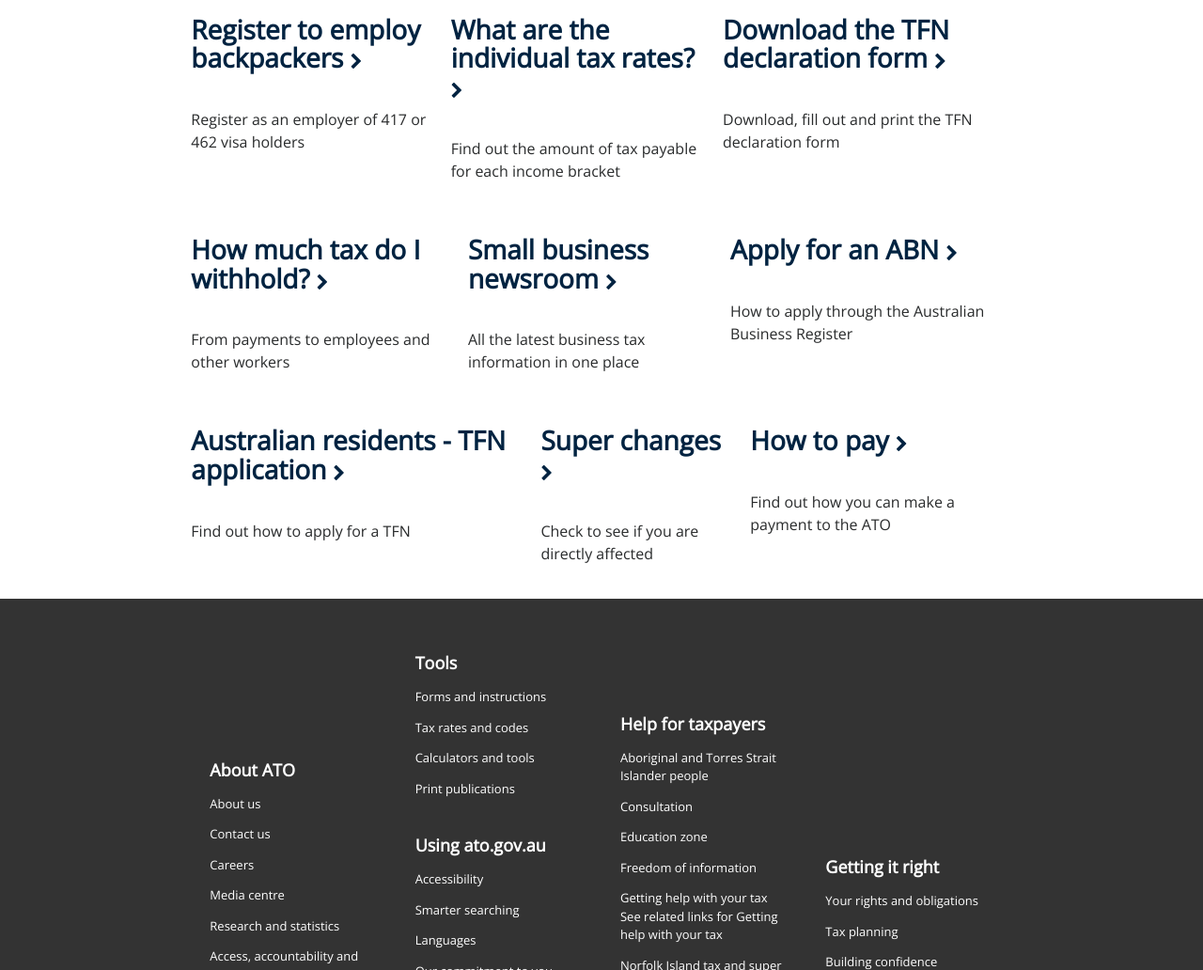
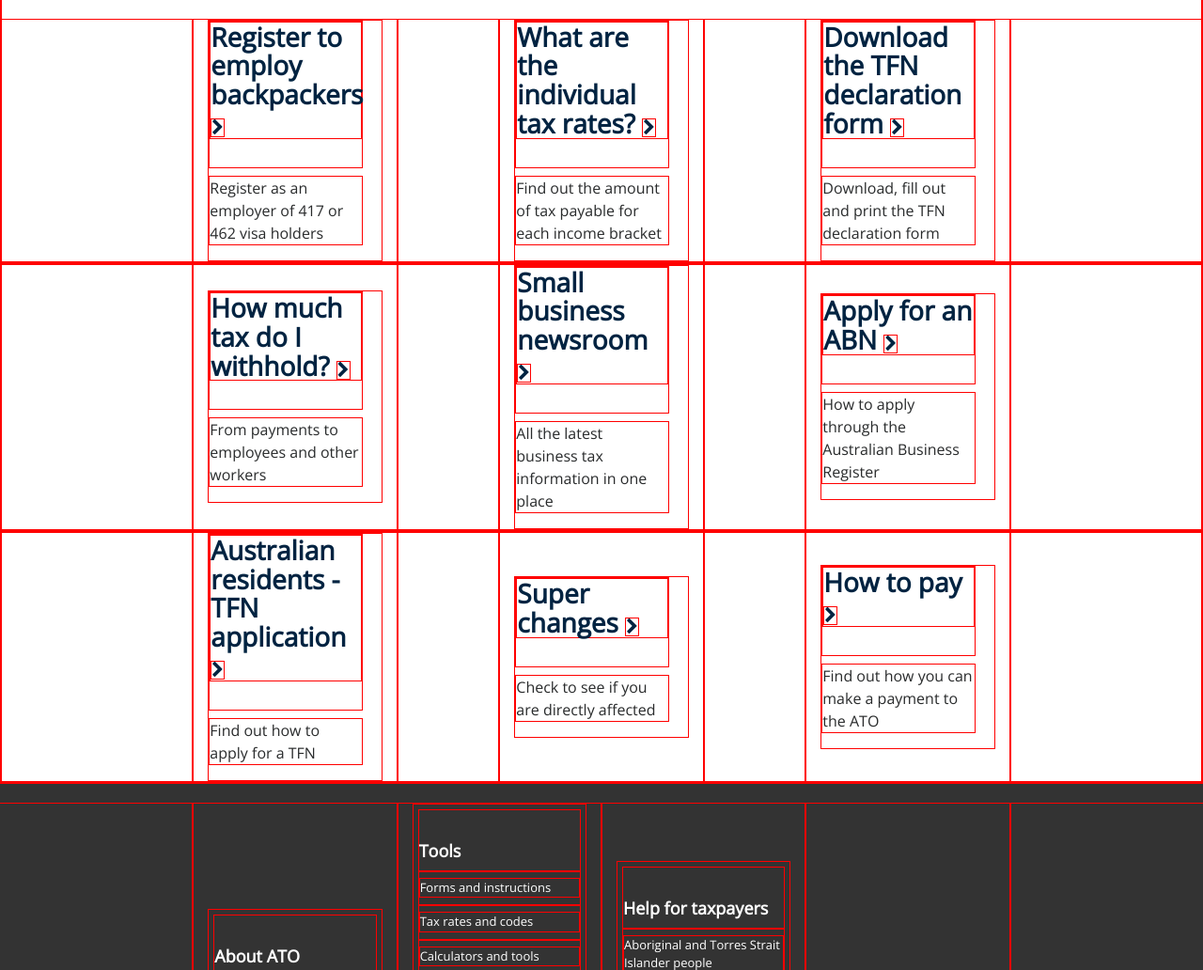
Before and after one commit to alia-adel/frontend-trials, a plain HTML site: page Html_CSS/trial1/index.htm in a window 1280 px wide. Shown: the part 687-1719 px from the top of the page at 94% size. Drawn offline with nearby package versions, Linux system fonts and the light colour scheme.

Commit message:
no message

```diff
--- a/Html_CSS/trial1/index.htm
+++ b/Html_CSS/trial1/index.htm
@@ -103,7 +103,7 @@
           <a href="#">Register <i class="fa fa-caret-up fa-rotate-90" aria-hidden="true"></i></a>
         </p>
         <p>
-          <a href="#" class="small-font">System maintenance and issues</a>|<a href="#" class="small-font">Access manager</a>
+          <a href="#" class="small-font">System maintenance and issues</a> | <a href="#" class="small-font">Access manager</a>
         </p>
       </div>
       <div class="col-md-2"></div>
@@ -113,7 +113,7 @@
   <!-- Main contect portlets -->
   <div class="row main-content-portlets first-row">
     <div class="col-md-2"></div>
-    <div class="col-md-8">
+    <div class="col-md-2">
       <div class="content-portlet">
         <h3>
           <a href="#">
@@ -125,6 +125,9 @@
           Register as an employer of 417 or 462 visa holders
         </p>
       </div>
+    </div>
+    <div class="col-md-1"></div>
+    <div class="col-md-2">
       <div class="content-portlet">
         <h3>
           <a href="#">
@@ -136,6 +139,9 @@
           Find out the amount of tax payable for each income bracket
         </p>
       </div>
+    </div>
+    <div class="col-md-1"></div>
+    <div class="col-md-2">
       <div class="content-portlet">
         <h3>
           <a href="#">
@@ -152,7 +158,7 @@
   </div>
   <div class="row main-content-portlets">
     <div class="col-md-2"></div>
-    <div class="col-md-8">
+    <div class="col-md-2">
       <div class="content-portlet">
         <h3>
           <a href="#">
@@ -164,6 +170,9 @@
           From payments to employees and other workers
         </p>
       </div>
+    </div>
+    <div class="col-md-1"></div>
+    <div class="col-md-2">
       <div class="content-portlet">
         <h3>
           <a href="#">
@@ -175,6 +184,9 @@
           All the latest business tax information in one place
         </p>
       </div>
+    </div>
+    <div class="col-md-1"></div>
+    <div class="col-md-2">
       <div class="content-portlet">
         <h3>
           <a href="#">
@@ -191,7 +203,7 @@
   </div>
   <div class="row main-content-portlets">
     <div class="col-md-2"></div>
-    <div class="col-md-8">
+    <div class="col-md-2">
       <div class="content-portlet">
         <h3>
           <a href="#">
@@ -203,6 +215,9 @@
           Find out how to apply for a TFN
         </p>
       </div>
+    </div>
+    <div class="col-md-1"></div>
+    <div class="col-md-2">
       <div class="content-portlet">
         <h3>
           <a href="#">
@@ -214,6 +229,9 @@
           Check to see if you are directly affected
         </p>
       </div>
+    </div>
+    <div class="col-md-1"></div>
+    <div class="col-md-2">
       <div class="content-portlet">
         <h3>
           <a href="#">
--- a/Html_CSS/trial1/styles/main.css
+++ b/Html_CSS/trial1/styles/main.css
@@ -5,7 +5,7 @@
     -moz-box-sizing: border-box;
     -ms-box-sizing: border-box;
     box-sizing: border-box;
-    /*border: 1px solid red;*/
+    border: 1px solid red;
 }
 
 /* General Specs */
@@ -299,10 +299,8 @@
 .first-row {
   padding-top: 50px;
 }
-.main-content-portlets .col-md-8{
-  padding-top: 20px;
-  padding-bottom: 20px;
-  display: flex;
+.content-portlet.col-md-2{
+  padding: 0px 0px 0px 0px ;
 }
 
 .main-content-portlets h3 a{
```
